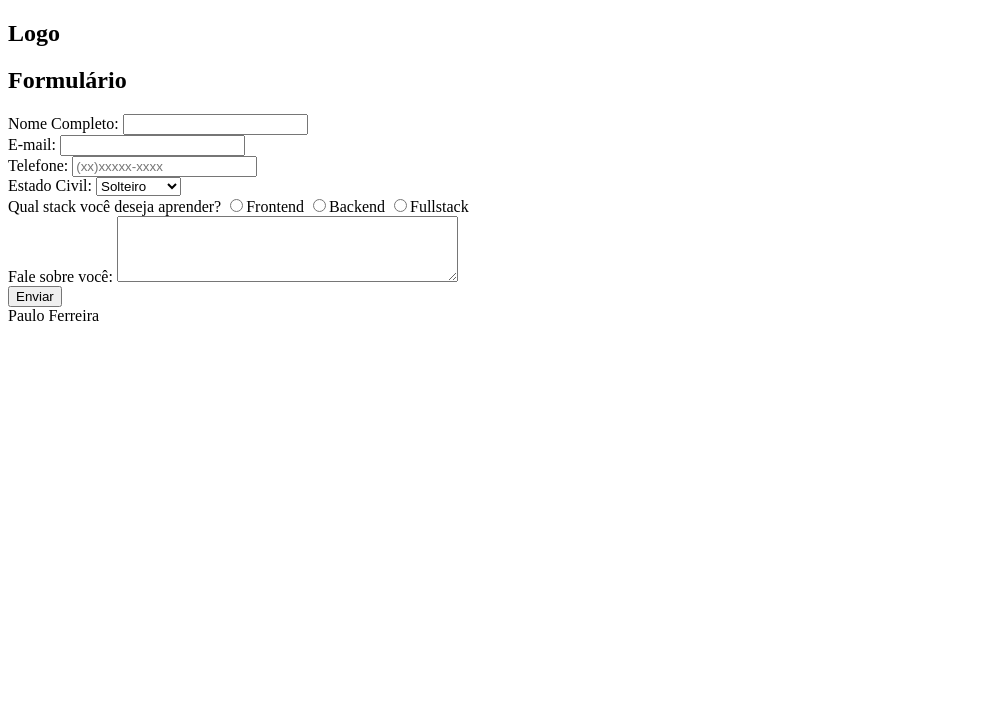
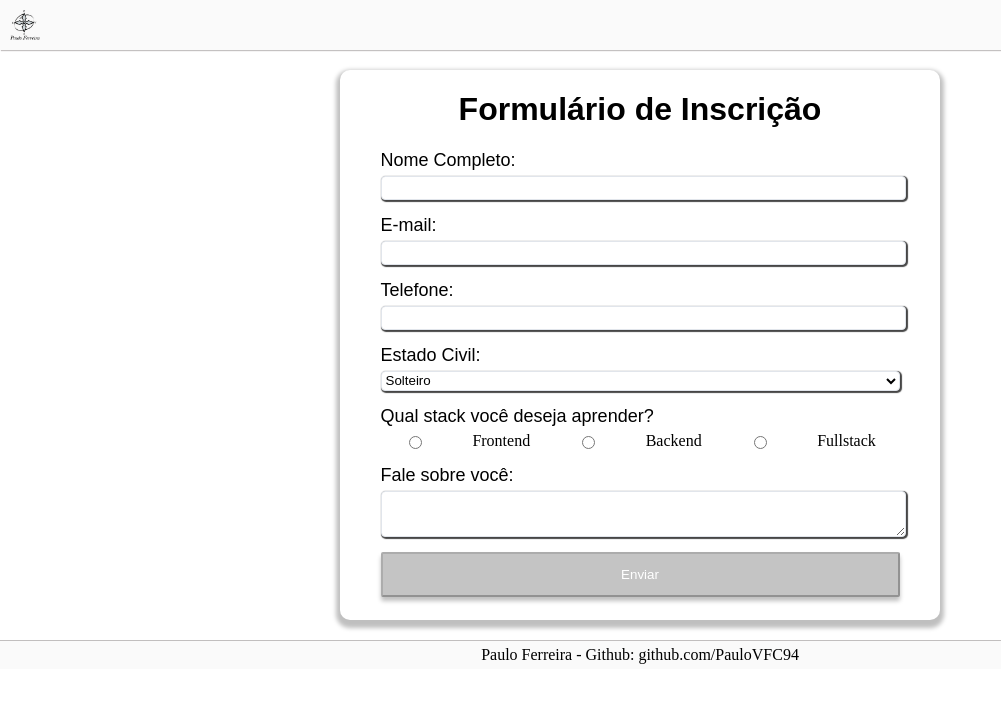
Before and after one commit to PauloVFC94/formulariobasico, a plain HTML site: page index.html in a window 1280 px wide. Shown: the whole page, without its empty margins (0-1001 px from the left). Drawn offline with Linux system fonts and the light colour scheme.

Commit message:
Formulário Funcional

```diff
--- a/index.html
+++ b/index.html
@@ -4,14 +4,16 @@
     <meta charset="UTF-8">
     <meta http-equiv="X-UA-Compatible" content="IE=edge">
     <meta name="viewport" content="width=device-width, initial-scale=1.0">
+    <link rel="stylesheet" type="text/css" href="style.css">
     <title>Formulário básico</title>
 </head>
-<body>
+<body class="main-page">
     <header>
-        <h2>Logo</h2>
-        <h2>Formulário</h2>
+        <img src="PV.png" />
     </header>
-    <form>
+    <div class="middle-div">
+        <h1 class="name-title">Formulário de Inscrição</h2>
+        <form class="form">
             <div class="name-div">
                 <label for="name-field">Nome Completo:</label>
                 <input name="name-field" class="name-field" type="text"/>
@@ -24,13 +26,14 @@
                 <label for="phone-field">Telefone:</label>
                 <input
                     name="phone-field"
-                type="text"
-                placeholder="(xx)xxxxx-xxxx"
+                    class="phone-field"
+                    type="tel"
+                    maxlength="15"
                 />
             </div>
             <div class="civil-div">
                 <label for="civil-field">Estado Civil:</label>
-            <select name="civil-field">
+                <select name="civil-field" class="civil-input">
                     <option value="Solteiro">Solteiro</option>
                     <option value="Casado">Casado</option>
                     <option value="Viúvo">Viúvo</option>
@@ -39,19 +42,22 @@
             </div>
             <div class="stack-div">
                 <label for="stack-field">Qual stack você deseja aprender?</label>
+                <div>
                     <input class="stack-input" name="stack-radio" type="radio" value="Frontend">Frontend
                     <input class="stack-input" name="stack-radio" type="radio" value="Backend">Backend
                     <input class="stack-input" name="stack-radio" type="radio" value="Fullstack">Fullstack
                 </div>
+            </div>
             <div class="about-div">
                 <label for="about-field">Fale sobre você:</label>
-            <textarea name="about-field" rows="4" cols="40"></textarea>
+                <textarea name="about-field" class="about-field" rows="4" cols="40"></textarea>
             </div>
             <div class="submit-div">
                 <button class="submit-btn" type="button">Enviar</button>
             </div>
         </form>
-    <footer>Paulo Ferreira</footer>
+    </div>
+    <footer>Paulo Ferreira - Github: <link>github.com/PauloVFC94</link></footer>
     <script src="script.js"></script>
 </body>
 </html>
--- a/script.js
+++ b/script.js
@@ -1,7 +1,140 @@
 const submitBtn = document.querySelector('.submit-btn');
 const stackInput = document.querySelectorAll(".stack-input");
+const civilInput = document.querySelector(".civil-input");
 const name = document.querySelector('.name-field');
 const email = document.querySelector('.email-field');
+const emailDiv = document.querySelector('.email-div');
+const phone = document.querySelector('.phone-field');
+const phoneDiv = document.querySelector('.phone-div')
+const about = document.querySelector('.about-field');
+const form = document.querySelector('.form');
+const body = document.querySelector('.middle-div');
+const nameTitle = document.querySelector('.name-title');
 
 
-submitBtn.addEventListener('click', () => console.log(`${name.value} e ${email.value}`));
+let isEmailValid = false;
+const emailAlert = document.createElement('p');
+emailAlert.innerText = 'Digite um e-mail no formato: email@email.com.'
+emailAlert.hidden = true;
+emailDiv.appendChild(emailAlert);
+
+let isphoneValid = false;
+const phoneAlert = document.createElement('p');
+phoneAlert.innerText = 'Digite um telefone no formato (xx) xxxxx-xxxx.'
+phoneAlert.hidden = true;
+phoneDiv.appendChild(phoneAlert);
+
+submitBtn.disabled = true;
+
+const fieldsArray = [name, email, phone, about, civilInput]
+
+btnEnabler = () => {
+    if (name.value
+        && isEmailValid
+        && isphoneValid
+        && about.value
+    ) {
+        submitBtn.disabled = false;
+        submitBtn.id = 'enabled';
+    } else {
+        submitBtn.disabled = true;
+        submitBtn.id = '';
+    }
+
+}
+
+fieldsArray.forEach((field) => {
+    field.addEventListener('keydown', () => {
+      btnEnabler(field);
+      formValues();
+    });
+    field.addEventListener('change', () => {
+        btnEnabler(field);
+        formValues();
+      });
+});
+
+email.addEventListener('keydown', (event) => {
+  const { value } = event.target;
+  console.log(value);
+  const emailExpression = /^[a-z0-9.]+@[a-z0-9]+\.[a-z]+(\.[a-z]+)?$/i
+  if (emailExpression.test(value)) {
+    isEmailValid = true;
+    emailAlert.hidden = true;
+  } else {
+    emailAlert.hidden = false;
+  }
+});
+
+phone.addEventListener('keyup', (event) => {
+    let { value } = event.target;
+    phone.value = phoneMask(value);
+    if (value.length < 15) {
+      phoneAlert.hidden = false;
+    } else {
+      phoneAlert.hidden = true;
+      isphoneValid = true;
+    }
+});
+
+const phoneMask = (value) => {
+  if (!value) return ""
+  value = value.replace(/\D/g,'')
+  value = value.replace(/(\d{2})(\d)/,"($1) $2")
+  value = value.replace(/(\d)(\d{4})$/,"$1-$2")
+  return value
+}
+
+const stackValue = () => {
+    let value = ''
+    stackInput.forEach((radio) => {
+        if (radio.checked) {
+            value = radio.value
+        }
+    })
+    return value
+}
+
+const formValues = () =>  {
+  const values = {
+    name: name.value,
+    email: email.value,
+    phone: phone.value,
+    civil: civilInput.value,
+    stack: stackValue(),
+    about: about.value,
+  }
+  console.log(values);
+  return values
+}
+
+const newPage = (value) => {
+  const newDiv = document.createElement("div");
+  newDiv.className = "new-div";
+  body.appendChild(newDiv);
+  const nameElement = document.createElement("p");
+  nameElement.innerText = "Nome: " + value.name;
+  newDiv.appendChild(nameElement);
+  const emailElement = document.createElement("p");
+  emailElement.innerText = "Email: " + value.email;
+  newDiv.appendChild(emailElement);
+  const phoneElement = document.createElement("p");
+  phoneElement.innerText = "Telefone: " + value.phone;
+  newDiv.appendChild(phoneElement);
+  const civilElement = document.createElement("p");
+  civilElement.innerText = "Estado Civil: " + value.civil;
+  newDiv.appendChild(civilElement);
+  const stackElement = document.createElement("p");
+  stackElement.innerText = "Stack: " + value.stack;
+  newDiv.appendChild(stackElement);
+  const aboutElement = document.createElement("p");
+  aboutElement.innerText = "Sobre: " + value.about;
+  newDiv.appendChild(aboutElement);
+}
+
+submitBtn.addEventListener('click', () => {
+  const newValues = formValues();
+  form.hidden = true;
+  nameTitle.innerText = 'Dados cadastrados:'
+  newPage(newValues);
+});
--- /dev/null
+++ b/style.css
@@ -0,0 +1,213 @@
+body {
+  height: 100%;
+  margin: 0px;
+}
+
+header {
+  align-items: flex-start;
+  background-color: #FAFAFA ;
+  box-shadow: 1px 1px 1px rgba(150, 144, 144, 0.555);
+  display: flex;
+  justify-content: left;
+  margin-bottom: 20px;
+  width: 100%;
+}
+
+header img {
+  height: 30px;
+  padding: 10px;
+  width: 30px;
+}
+
+.main-page {
+  align-items: center;
+  display: flex;
+  flex-direction: column;
+  justify-content: center;
+}
+
+.middle-div {
+  align-items: center;
+  background: #FFFFFF;
+  box-shadow: 0px 4px 4px 4px rgba(0, 0, 0, 0.25);
+  border-radius: 10px;
+  display: flex;
+  flex-direction: column;
+  height: 550px;
+  margin-bottom: 20px;
+  width: 600px;
+}
+
+.middle-div h1 {
+  font-family: Arial, Helvetica, sans-serif;
+  text-decoration: solid;
+}
+
+label {
+  font-family: Arial, Helvetica, sans-serif;
+  font-size: large;
+  margin-bottom: 5px;
+  text-decoration: solid;
+}
+
+.name-div {
+  align-items:flex-start;
+  display: flex;
+  flex-direction: column;
+  justify-content: center;
+  margin-bottom: 15px;
+}
+
+.name-div input {
+    display: flex;
+    flex-direction: column;
+    align-items: flex-start;
+    width: 100%;
+    height: 20px;
+    background: #FFFFFF;
+    border: 1px solid #E1E5EB;
+    border-radius: 4px;
+    box-shadow: 1px 1px 1px 1px rgba(0, 0, 0, 0.726);
+    text-align: center;
+}
+
+.email-div {
+  align-items:flex-start;
+  display: flex;
+  flex-direction: column;
+  justify-content: center;
+  margin-bottom: 15px;
+}
+
+.email-div input {
+    display: flex;
+    flex-direction: column;
+    align-items: flex-start;
+    width: 100%;
+    height: 20px;
+    background: #FFFFFF;
+    border: 1px solid #E1E5EB;
+    border-radius: 4px;
+    box-shadow: 1px 1px 1px 1px rgba(0, 0, 0, 0.726);
+    text-align: center;
+}
+
+.email-div p {
+  color: red;
+}
+
+.phone-div {
+  align-items:flex-start;
+  display: flex;
+  flex-direction: column;
+  justify-content: center;
+  margin-bottom: 15px;
+}
+
+.phone-div input {
+    display: flex;
+    flex-direction: column;
+    align-items: flex-start;
+    width: 100%;
+    height: 20px;
+    background: #FFFFFF;
+    border: 1px solid #E1E5EB;
+    border-radius: 4px;
+    box-shadow: 1px 1px 1px 1px rgba(0, 0, 0, 0.726);
+    text-align: center;
+}
+
+.phone-div p {
+  color: red;
+}
+
+.civil-div {
+  align-items:flex-start;
+  display: flex;
+  flex-direction: column;
+  justify-content: center;
+  margin-bottom: 15px;
+}
+
+.civil-div select {
+    display: flex;
+    flex-direction: column;
+    align-items: flex-start;
+    width: 100%;
+    height: 20px;
+    background: #FFFFFF;
+    border: 1px solid #E1E5EB;
+    border-radius: 4px;
+    box-shadow: 1px 1px 1px 1px rgba(0, 0, 0, 0.726);
+    text-align: center;
+}
+
+.stack-div {
+  display: flex;
+  flex-direction: column;
+  justify-content: space-between;
+  margin-bottom: 15px;
+}
+
+.stack-div div {
+  display: flex;
+  flex-direction: row;
+  justify-content: space-around;
+}
+
+.about-div {
+  align-items:flex-start;
+  display: flex;
+  flex-direction: column;
+  justify-content: center;
+  margin-bottom: 15px;
+}
+
+.about-div textarea {
+    display: flex;
+    flex-direction: column;
+    align-items: flex-start;
+    width: 100%;
+    height: 40px;
+    background: #FFFFFF;
+    border: 1px solid #E1E5EB;
+    border-radius: 4px;
+    box-shadow: 1px 1px 1px 1px rgba(0, 0, 0, 0.726);
+    text-align: center;
+}
+
+.submit-btn {
+    display: flex;
+    flex-direction: row;
+    justify-content: center;
+    align-items: center;
+    width: 519px;
+    height: 45px;
+    background: #c4c4c4;
+    box-shadow: 0px 4px 4px rgba(0, 0, 0, 0.25);
+    border-radius: 2px;
+    color: white;
+}
+
+#enabled {
+    display: flex;
+    flex-direction: row;
+    justify-content: center;
+    align-items: center;
+    width: 519px;
+    height: 45px;
+    background: #036B52;
+    box-shadow: 0px 4px 4px rgba(0, 0, 0, 0.25);
+    border-radius: 2px;
+    color: white;
+}
+
+footer {
+  align-items: flex-start;
+  background-color: #FAFAFA ;
+  border-top: 1px solid rgba(150, 144, 144, 0.555);
+  display: flex;
+  justify-content: center;
+  padding: 5px;
+  width: 100%;
+}
```
Also changed, not shown: PV.png (added). Lines whose indentation alone changed are shown as unchanged.
